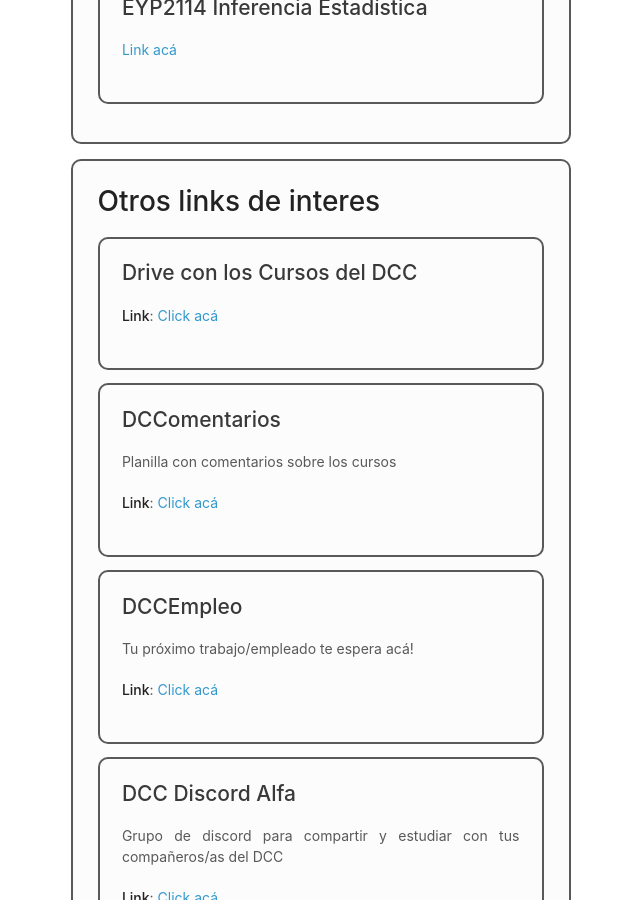
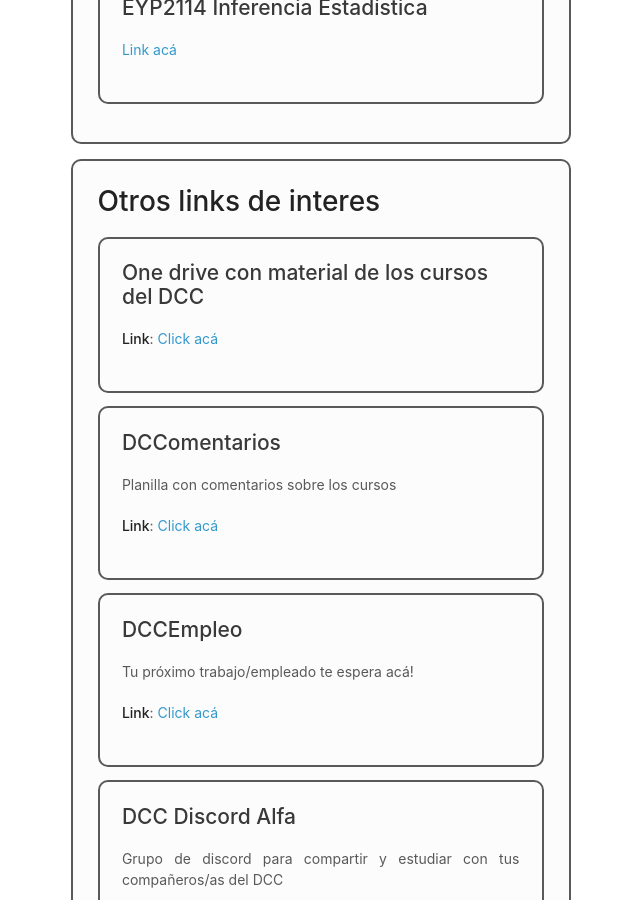
Before and after one commit to capitulo-acm-puc/capitulo-acm-puc.github.io, a Jekyll site: the page built from 6-grupos_y_canales.md, in a window 1280 px wide and 900 px high, scrolled down 10361 px. Shown: the whole window, without its empty margins (535-1175 px from the left). Built offline with Jekyll 4.4.1, drawn with Linux system fonts in a browser that asks for light colours.

Commit message:
Update 6-grupos_y_canales.md

```diff
--- a/6-grupos_y_canales.md
+++ b/6-grupos_y_canales.md
@@ -363,8 +363,8 @@ Grupo para informarse de los próximos seminarios en el DCC
 # Otros links de interes
 
  <div class="grupo">
-## Drive con los Cursos del DCC
-**Link**: [Click acá](https://drive.google.com/drive/folders/0B04ryZ6JtcjwOWpoR1Q4QVdCYUU)
+## One drive con material de los cursos del DCC
+**Link**: [Click acá](https://bit.ly/dccursos_uc)
 </div>
 
 <div class="grupo">
```
